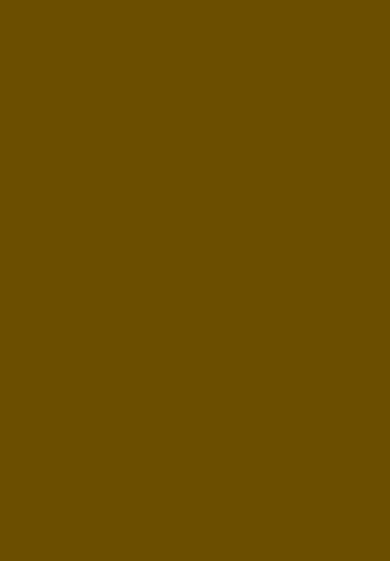
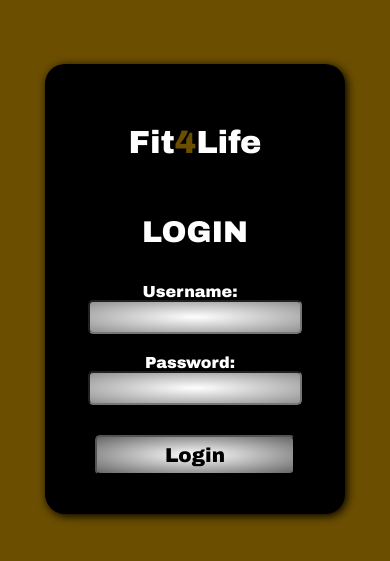
Before and after one commit to WyGuyyy/Fit4Life, a React (Create React App) app: page /authenticate in a window 390 px wide. Shown: the part 133-694 px from the top of the page. Built offline with nearby package versions, Linux system fonts and the light colour scheme.

Commit message:
wip login screen and popout menu

```diff
--- a/src/App.js
+++ b/src/App.js
@@ -13,7 +13,7 @@ function App() {
         <Route exact path="/" component={Home} />
         <Route exact path="/component" component={Component} />
         <Route exact path="/exercise" component={Exercise} />
-        <Route exact path="/a" component={Authenticate} />
+        <Route exact path="/authenticate" component={Authenticate} />
       </Switch>
     </Router>
   );
--- a/src/Authenticate/Authenticate.css
+++ b/src/Authenticate/Authenticate.css
@@ -93,3 +93,35 @@
     font-size: 15px;
     padding: 5px;
 }
+
+@media(max-width: 500px){
+    .authenticateForm{
+        height: 450px;
+        width: 300px;
+    }
+
+    .Authneticate-Username-Row{
+        display: flex;
+        flex-direction: column;
+        justify-content: center;
+        align-items: center;
+        margin-bottom: 20px;
+    }
+
+    .Authneticate-Password-Row{
+        display: flex;
+        flex-direction: column;
+        justify-content: center;
+        align-items: center;
+        margin-bottom: 30px;
+    }
+
+}
+
+@media(max-width: 350px){
+    .authenticateForm{
+        height: 450px;
+        width: 250px;
+    }
+
+}
--- a/src/Header/Header.js
+++ b/src/Header/Header.js
@@ -52,10 +52,10 @@ class Header extends React.Component{
 
     openMenu(){
 
-        var popout = document.getElementsByClassName("popoutContainer")[0];
-        console.log(popout);
-
-        popout.style.visibility = "visbile";
+        var popout = document.getElementsByClassName("popoutWrapper")[0];
+        popout.classList.add(".popoutWrapper-scaleDown");
+        console.log(popout.classList);
+        //popout.style.visibility = "visbile";
         /*popout.style.transform = "scale(1)";
         popout.style.transitionDuration = "0.75s";
         popout.style.opacity = "1";
@@ -64,8 +64,10 @@ class Header extends React.Component{
     }
 
     closeMenu(){
-        var popout = document.getElementsByClassName("popoutContainer")[0];
-        popout.style.visibility = "hidden";
+        var popout = document.getElementsByClassName("popoutWrapper")[0];
+        popout.classList.remove(".popoutWrapper-scaleDown");
+        popout.className = popout.className;
+        //popout.style.visibility = "hidden";
     }
 
     goToHome(){
@@ -85,7 +87,7 @@ class Header extends React.Component{
                     <h1 className="pageTitle">{this.state.title}</h1>
                 </div>
                 <div className="MMS-Title-Container">
-                    <Link to="/a" className="titleLink">
+                    <Link to="/" className="titleLink">
                         <MMS_Title />
                     </Link>
                 </div>
--- a/src/Popout/Popout.css
+++ b/src/Popout/Popout.css
@@ -3,9 +3,7 @@
     top: 100px;
     width: 250px;
     height: 450px;
-    background: rgba(0, 0, 0, 0.9);
     z-index: 2;
-    visibility: hidden;
 }
 
 .popoutWrapper{
@@ -13,8 +11,9 @@
     flex-direction: column;
     justify-content: space-evenly;
     align-items: center;
+    background: rgba(0, 0, 0, 0.9);
     width: 100%;
-    height: 100%;
+    display: none;
 }
 
 .popoutButton{
@@ -27,3 +26,25 @@
     font-size: 30px;
     color: white;
 }
+
+.popoutWrapper-scaleDown{
+    -moz-animation-play-state: paused;
+    animation: growDown 2s ease-in-out forwards;
+    animation-play-state: running;
+}
+
+.popoutWrapper-startScale{
+    -moz-animation-play-state: running;
+}
+
+@keyframes growDown {
+    0% {
+        transform: scaleY(0);
+    }
+    80% {
+        transform: scaleY(1.1);
+    }
+    100% {
+        transform: scaleY(1);
+    }
+}
```
